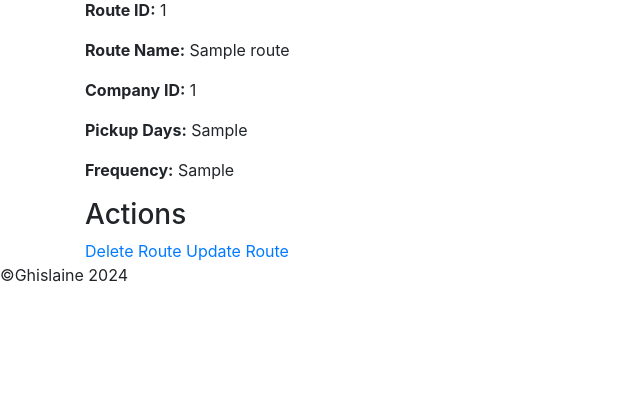
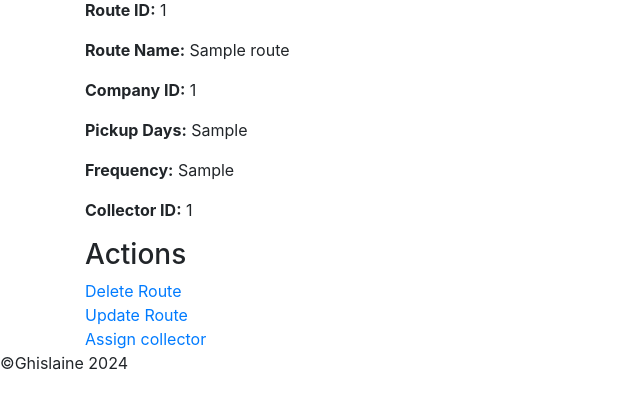
Before and after one commit to Ghyghi/wasteManagement, a Flask app: page /route/view/1 in a window 1280 px wide. Shown: the part 164-573 px from the top of the page, without its empty margins (0-640 px from the left). Run offline with Flask 3, Linux system fonts and the light colour scheme; a user stored in the database is signed in; tables that the repository leaves empty hold one stand-in row (values such as "Sample post").

Commit message:
route assignment fixed

```diff
--- a/waste/routes.py
+++ b/waste/routes.py
@@ -222,16 +222,16 @@ def register_routes(app):
         admin_id = current_user.get_id()
         #Get the company routes and profile
         routes = Routes.query.filter_by(company_id=admin_id).all()
-        #Get the assigned collector
-        collectors= RouteAssignment.query.filter_by(company_id=admin_id).all
-        return render_template('/admin/viewRoutes.html', routes=routes, collectors=collectors)
+        return render_template('/admin/viewRoutes.html', routes=routes)
 
     #View route details
     @app.route('/route/view/<int:route_id>', methods=['GET','POST'])
     @login_required
     def route_details(route_id):
         route = Routes.query.get_or_404(route_id)
-        return render_template('/admin/routeDetails.html', route=route)
+        #Get the assigned collector
+        collector= RouteAssignment.query.filter_by(route_id=RouteAssignment.route_id).first()
+        return render_template('/admin/routeDetails.html', route=route, collector=collector)
 
     #Delete route
     @app.route('/route/delete/<int:route_id>', methods=['GET','POST'])
@@ -318,13 +318,13 @@ def register_routes(app):
             route = form.route.data
 
             #Check if the pair exists
-            pair = RouteAssignment.query.filter((RouteAssignment.route == route)).first()
+            pair = RouteAssignment.query.filter((RouteAssignment.route_id == route)).first()
             if pair:
                 flash_message('The route has already been assigned', 'danger')
                 print('The route has already been assigned')
                 return redirect(url_for('assign_collector'))
             else:
-                new_pair = RouteAssignment(collector=collector, company_id=company_id, route=route)
+                new_pair = RouteAssignment(collector_id=collector, company_id=company_id, route_id=route)
                 db.session.add(new_pair)
                 db.session.commit()
                 flash_message('The route has been assigned', 'success')
--- a/waste/templates/admin/routeDetails.html
+++ b/waste/templates/admin/routeDetails.html
@@ -17,12 +17,14 @@
     <p><strong>Company ID:</strong> {{ route.company_id }}</p>
     <p><strong>Pickup Days:</strong> {{ route.pickup_days }}</p>
     <p><strong>Frequency:</strong> {{ route.frequency }}</p>
+    <p><strong>Collector ID:</strong> {{ collector.collector_id }}</p>
 </div>
 <div class="actions">
     <h3>Actions</h3>
 
-    <a href="{{ url_for('delete_route', route_id=route.route_id) }}" class="action-btn delete-btn">Delete Route</a>
-    <a href="{{ url_for('update_route', route_id=route.route_id) }}" class="action-btn schedule-btn">Update Route</a>
+    <a href="{{ url_for('delete_route', route_id=route.route_id) }}" class="action-btn delete-btn">Delete Route</a><br>
+    <a href="{{ url_for('update_route', route_id=route.route_id) }}" class="action-btn schedule-btn">Update Route</a><br>
+    <a href="{{ url_for('assign_collector') }}" class="action-btn schedule-btn">Assign collector</a>
 
 </div>
 {% endblock %}
```
Also changed, not shown: waste/templates/admin/viewRoutes.html (+0 -10 lines).
